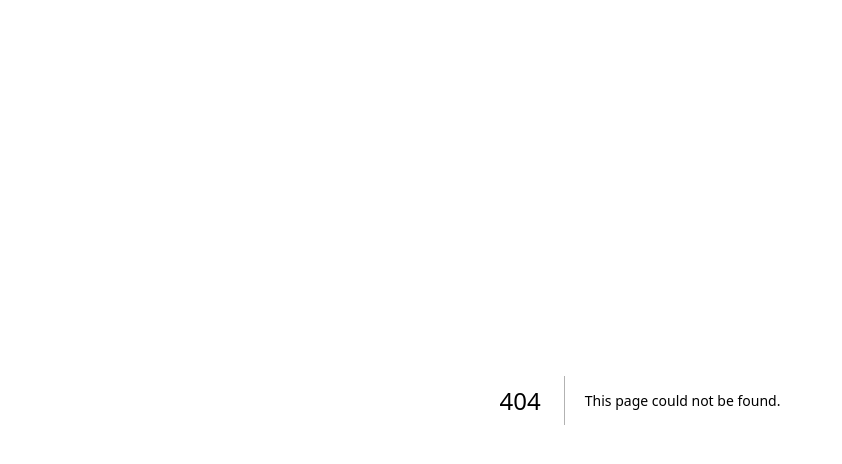
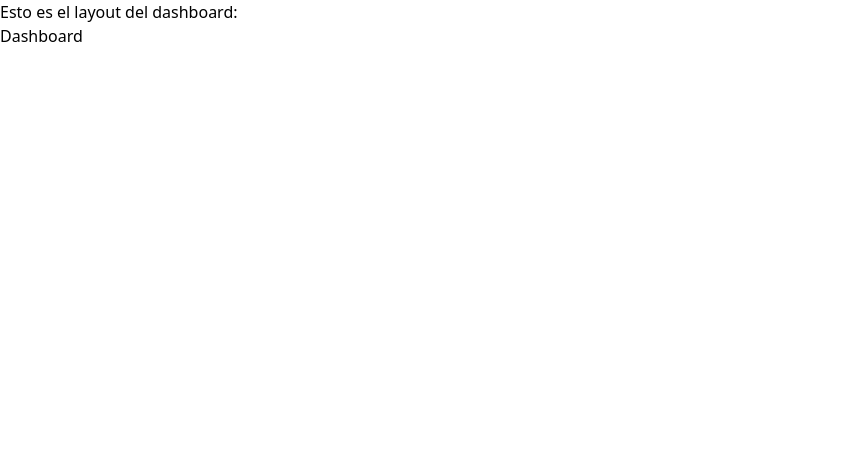
Before and after one commit to BryanGordon/next-dashboard, a Next.js app: page /dashboard in a window 1280 px wide. Before the commit this address had no page. Shown: the top 464 px of the page, without its empty margins (0-842 px from the left). Built offline with nearby package versions, Linux system fonts and the light colour scheme.

Commit message:
Create new page for dashboard

```diff
--- /dev/null
+++ b/app/dashboard/page.tsx
@@ -0,0 +1,3 @@
+export default function Page() {
+  return <p>Dashboard</p>
+}
```
